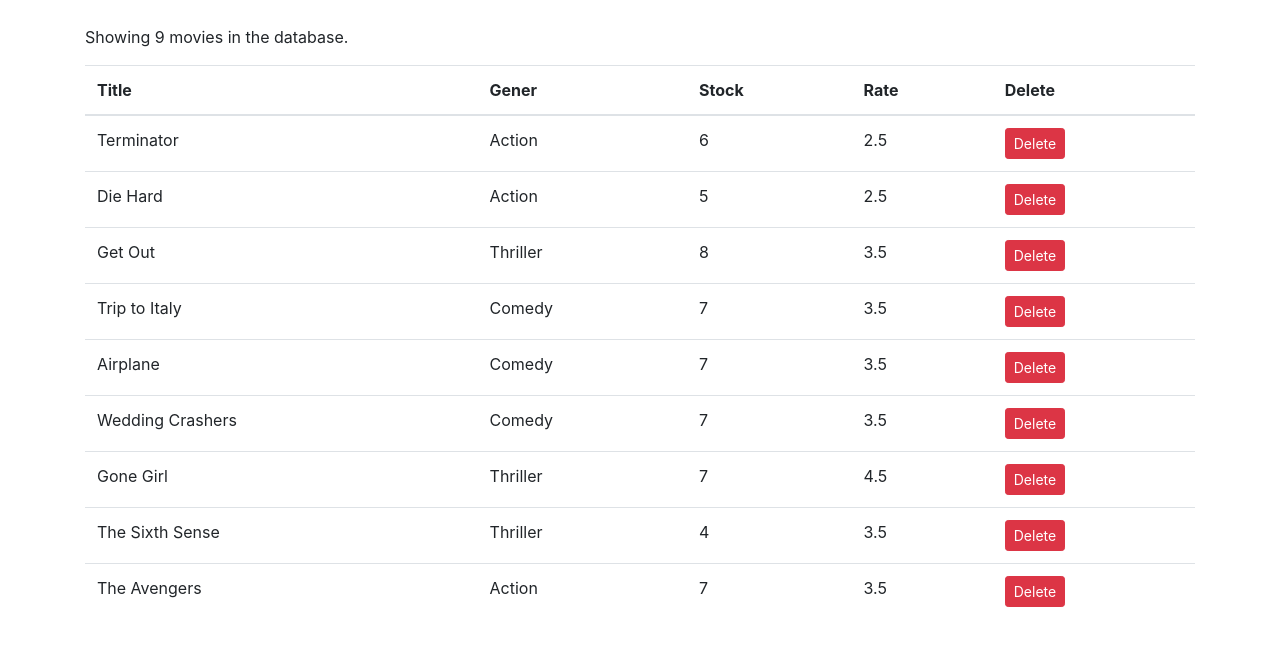
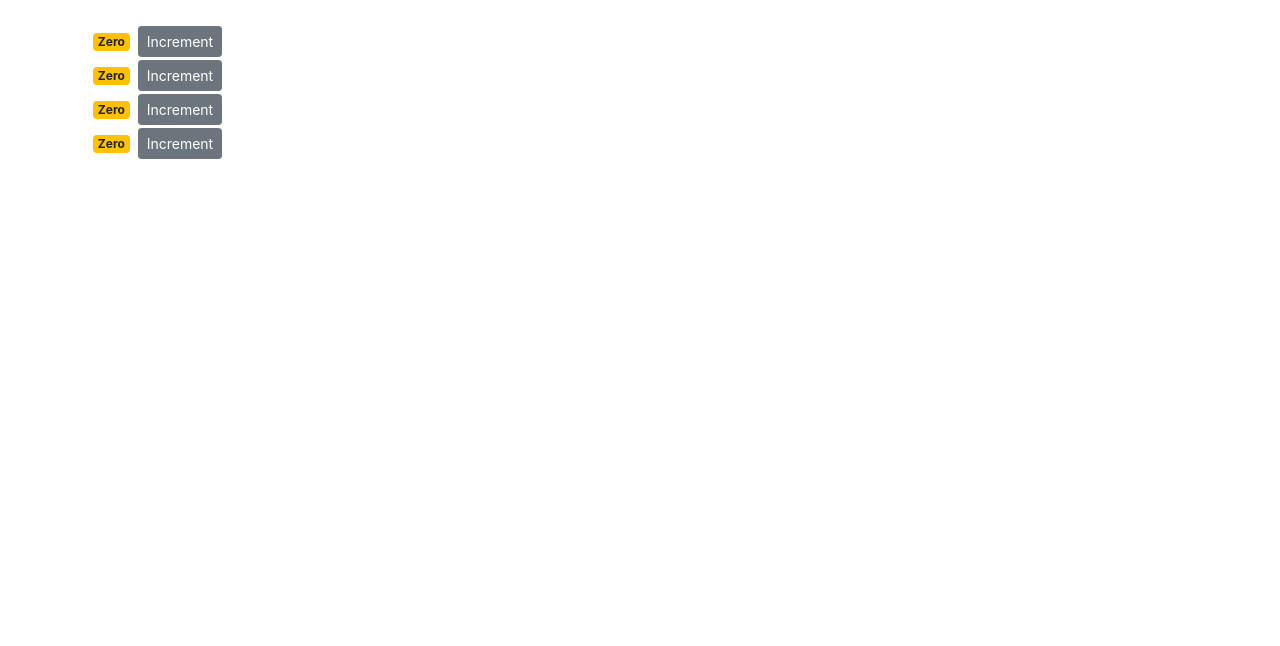
Before and after one commit to Feka-T/vidly-frontend, a React (Create React App) app: page / in a window 1280 px wide. Shown: the top 646 px of the page. Built offline with nearby package versions, Linux system fonts and the light colour scheme.

Commit message:
This is Start of commenting
Composing components

End of the comment.

```diff
--- a/src/App.js
+++ b/src/App.js
@@ -1,10 +1,12 @@
-// import "./App.css";
-import Movies from "./components/movies";
+import "./App.css";
+
+import Counters from "./components/counters";
 
 function App() {
   return (
     <main className="container">
-      <Movies />
+      {/* <Movies /> */}
+      <Counters />
     </main>
   );
 }
--- /dev/null
+++ b/src/components/counter.jsx
@@ -0,0 +1,38 @@
+import React, { Component } from "react";
+
+class Counter extends Component {
+  state = {
+    count: 0
+  };
+
+  handleIncrement = () => {
+    this.setState({ count: this.state.count + 1 });
+  };
+
+  render() {
+    return (
+      <div>
+        <span className={this.getBadgeClasses()}>{this.formatCount()}</span>
+        <button
+          onClick={this.handleIncrement}
+          className="btn btn-secondary btn-sm"
+        >
+          Increment
+        </button>
+      </div>
+    );
+  }
+
+  getBadgeClasses() {
+    let classes = "badge m-2 badge-";
+    classes += this.state.count === 0 ? "warning" : "primary";
+    return classes;
+  }
+
+  formatCount() {
+    const { count } = this.state;
+    return count === 0 ? "Zero" : count;
+  }
+}
+
+export default Counter;
--- /dev/null
+++ b/src/components/counters.jsx
@@ -0,0 +1,24 @@
+import React, { Component } from "react";
+import Counter from "./counter";
+
+class Counters extends Component {
+  state = {
+    counters: [
+      { id: 1, value: 0 },
+      { id: 2, value: 0 },
+      { id: 3, value: 0 },
+      { id: 4, value: 0 },
+    ],
+  };
+  render() {
+    return (
+      <div>
+        {this.state.counters.map((counter) => (
+          <Counter key={counter.id} />
+        ))}
+      </div>
+    );
+  }
+}
+
+export default Counters;
```
